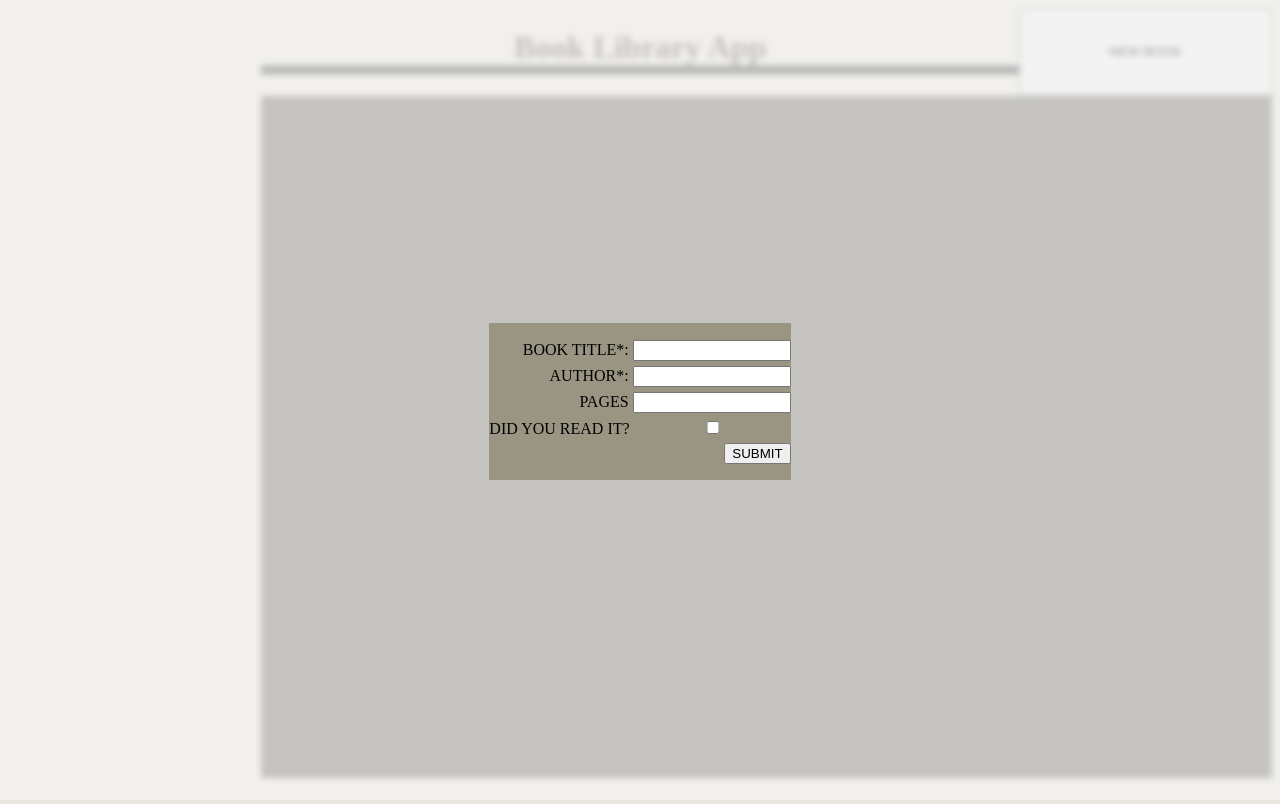
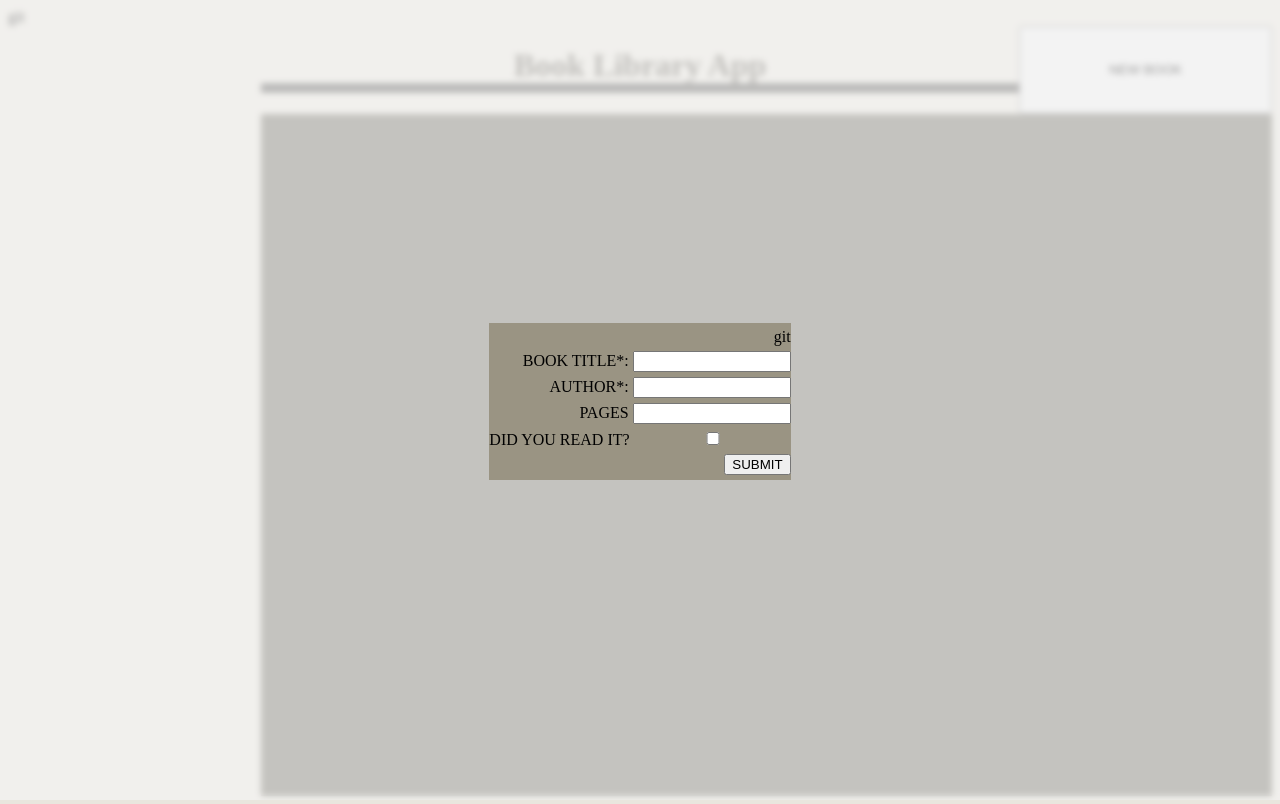
Before and after one commit to kpesaran/personal_library, a plain HTML site: page index.html in a window 1280 px wide. Both pictures are taken after a click on the button "NEW BOOK". Drawn offline with Linux system fonts and the light colour scheme.

Commit message:
merge with main

```diff
--- a/index.html
+++ b/index.html
@@ -8,12 +8,12 @@
     <link rel="stylesheet" href="styles.css">
     <script src="library.js" defer></script>
 </head>
-<body>
+<body>git
     <div class="entire-container">
         <h1>Book Library App</h1>
         <button id=add-btn> NEW BOOK</button>
         <div class="book-entry">
-            <form action="" id="form1" method="push">
+            <form action="" id="form1" method="push">git
                 <div class="label-input">
                     <label for="title">BOOK TITLE*:</label>
                     <input type="text" id="title" name='title' required>
```
